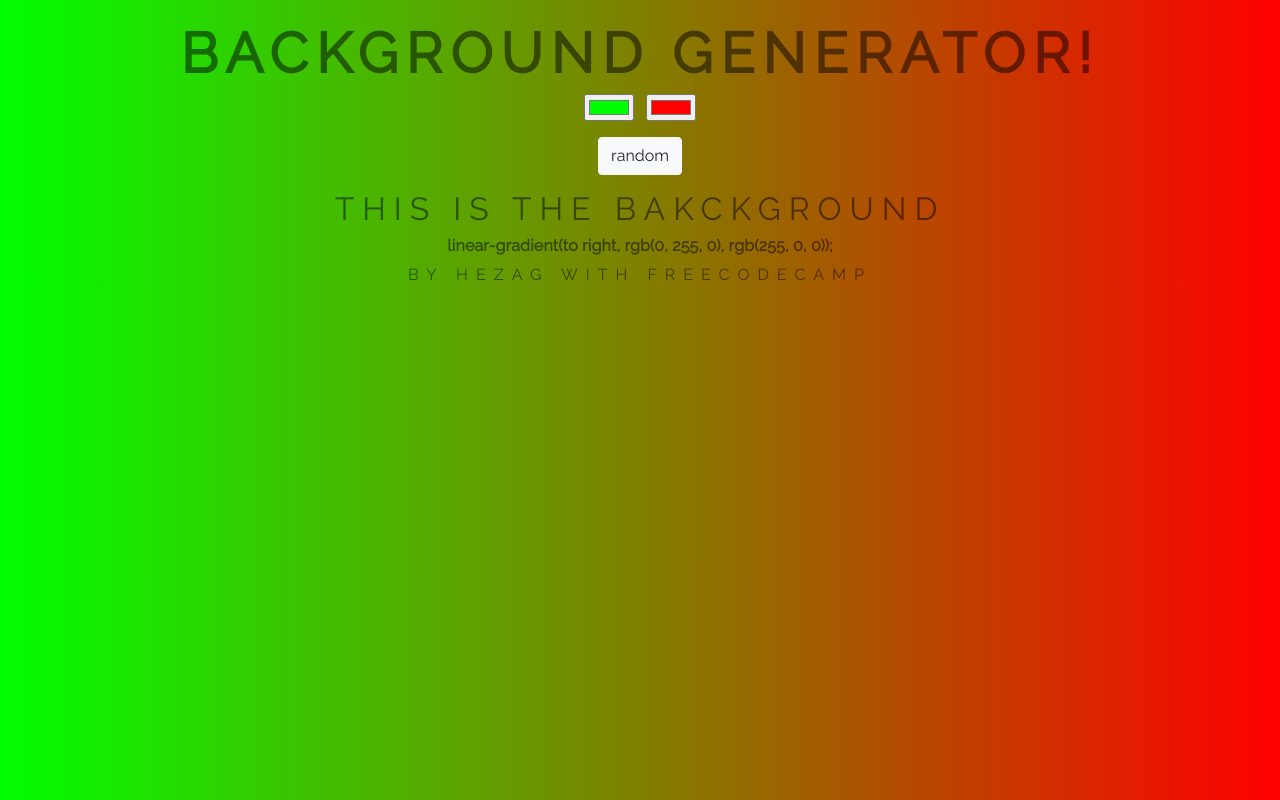
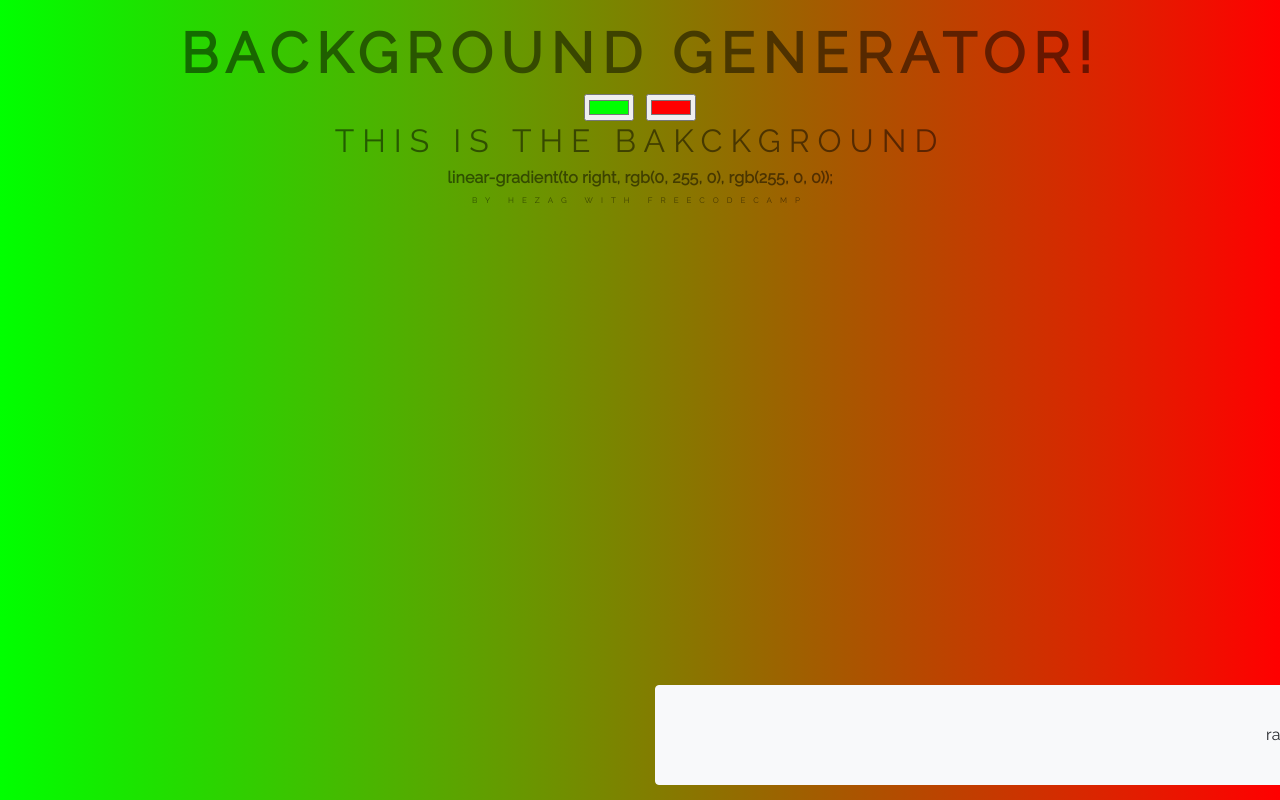
Before and after one commit to mfushimi09/background-generator, a plain HTML site: page index.html in a window 1280 px wide. Drawn offline with nearby package versions, Linux system fonts and the light colour scheme.

Commit message:
Update style.css

```diff
--- a/style.css
+++ b/style.css
@@ -20,6 +20,14 @@ h3 {
     letter-spacing: 0.01em;
 }
 
+footer {
+    font: 0.5em 'Raleway', sans-serif;
+}
+
 #random {
     margin: 15px;
+    position: fixed;
+    bottom: 0;
+    width: 100%;
+    height: 100px;
 }
```
